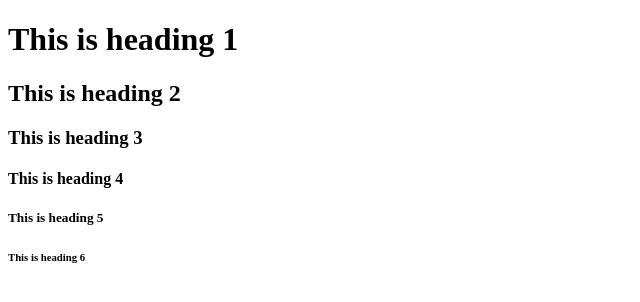
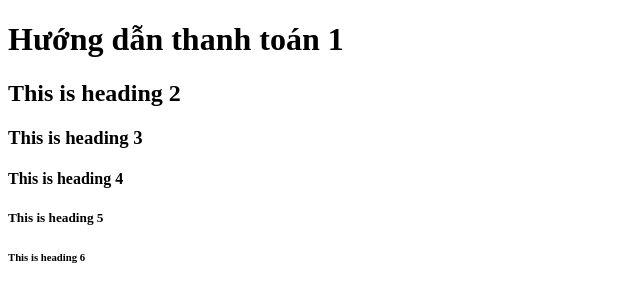
Before and after one commit to hummingbird1602/payment.github.io, a plain HTML site: page index.html in a window 1280 px wide. Shown: the whole page, without its empty margins (0-640 px from the left). Drawn offline with Linux system fonts and the light colour scheme.

Commit message:
Update index.html

```diff
--- a/index.html
+++ b/index.html
@@ -2,7 +2,7 @@
 <html>
 <body>
 
-<h1>This is heading 1</h1>
+<h1>Hướng dẫn thanh toán 1</h1>
 <h2>This is heading 2</h2>
 <h3>This is heading 3</h3>
 <h4>This is heading 4</h4>
```
